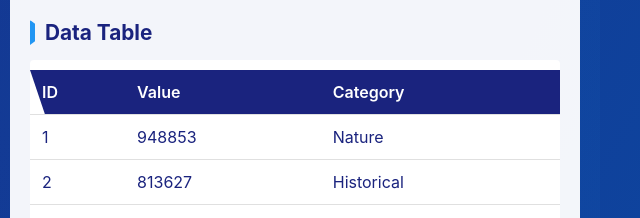
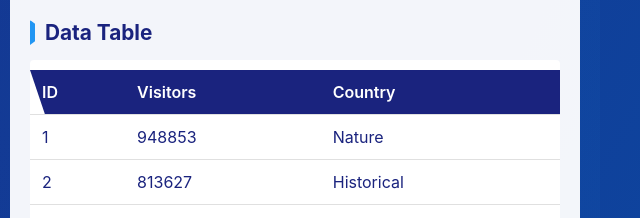
Before and after one commit to BitneeZ/TOUR_DB, a website built with Vite: page project/index.html in a window 1280 px wide. Shown: the part 600-818 px from the top of the page, 640-1280 px from the left. Built offline with nearby package versions, Linux system fonts and the light colour scheme.

Commit message:
АБОБА

```diff
--- a/project/index.html
+++ b/project/index.html
@@ -50,8 +50,8 @@
                         <thead>
                             <tr>
                                 <th>ID</th>
-                                <th>Value</th>
-                                <th>Category</th>
+                                <th>Visitors</th>
+                                <th>Country</th>
                             </tr>
                         </thead>
                         <tbody></tbody>
```
